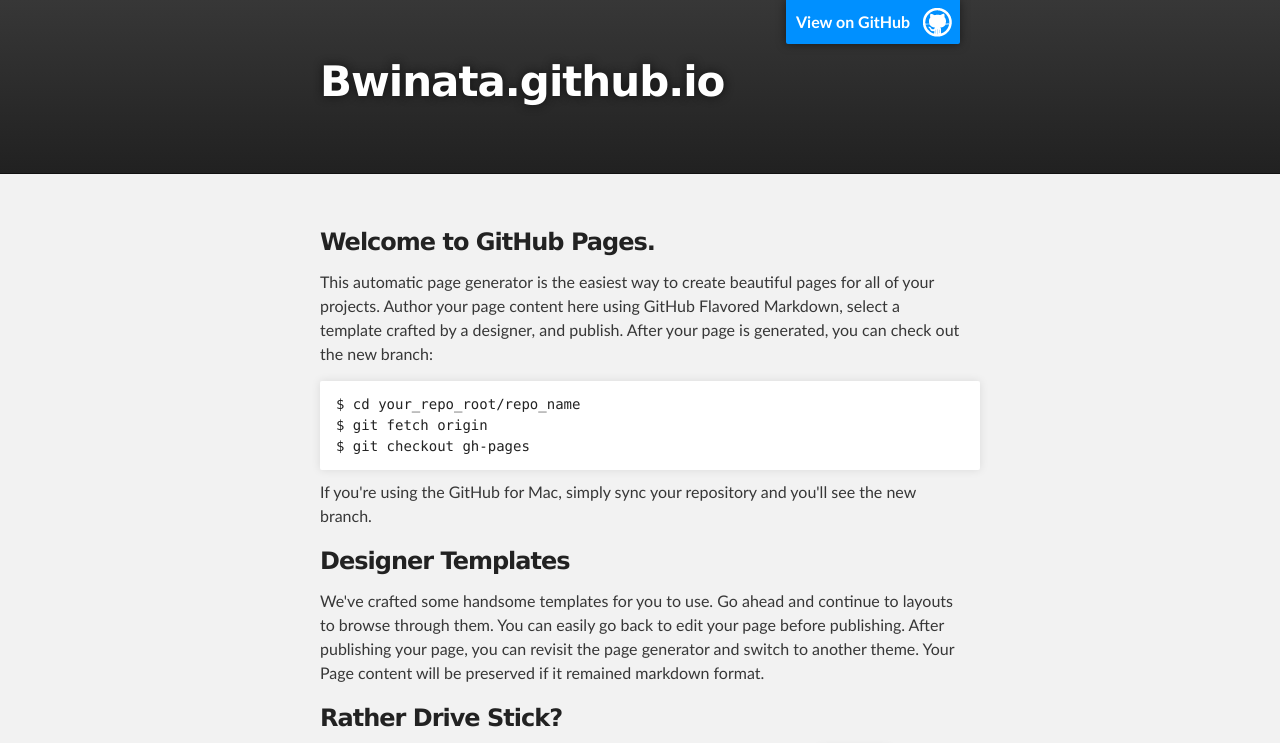
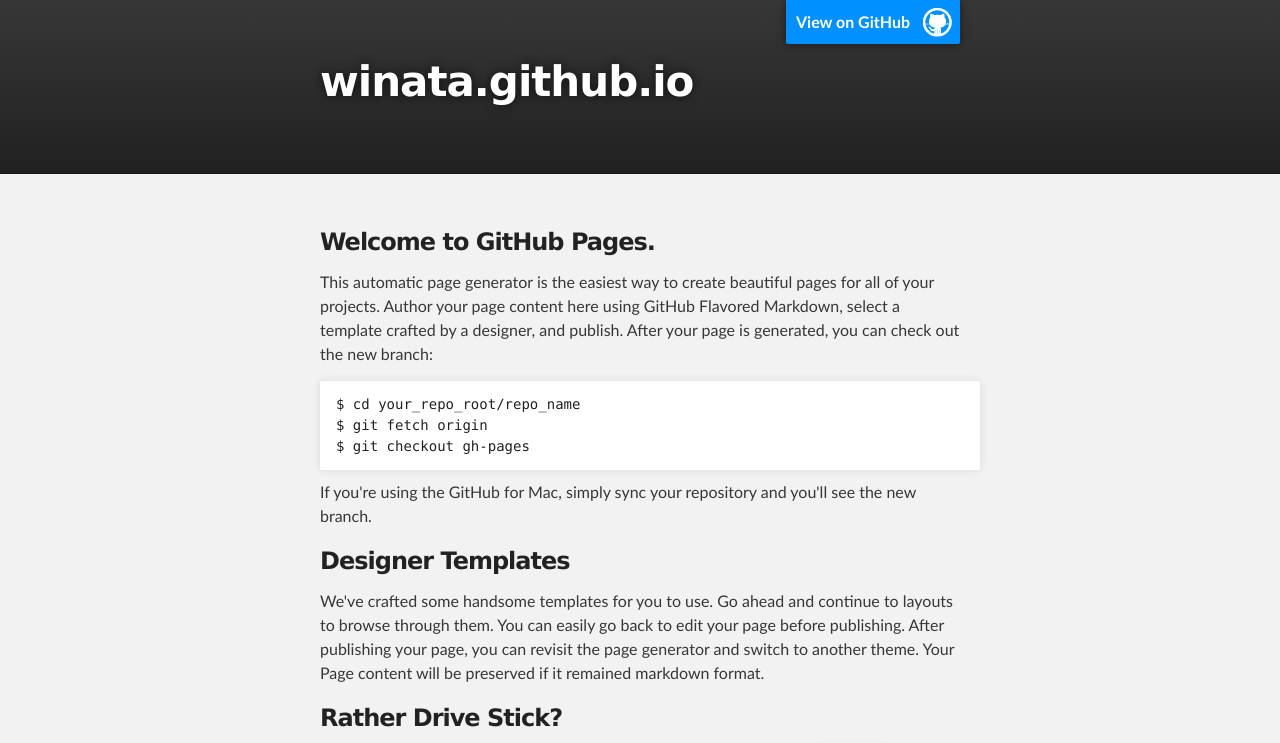
Before and after one commit to bwinata/bwinata.github.io, a plain HTML site: page index.html in a window 1280 px wide. Shown: the top 743 px of the page. Drawn offline with Linux system fonts and the light colour scheme.

Commit message:
Change title block - test 2

```diff
--- a/index.html
+++ b/index.html
@@ -18,7 +18,7 @@
         <header class="inner">
           <a id="forkme_banner" href="https://github.com/bwinata">View on GitHub</a>
 
-          <h1 id="project_title">Bwinata.github.io</h1>
+          <h1 id="project_title">winata.github.io</h1>
           <h2 id="project_tagline"></h2>
 
         </header>
```
